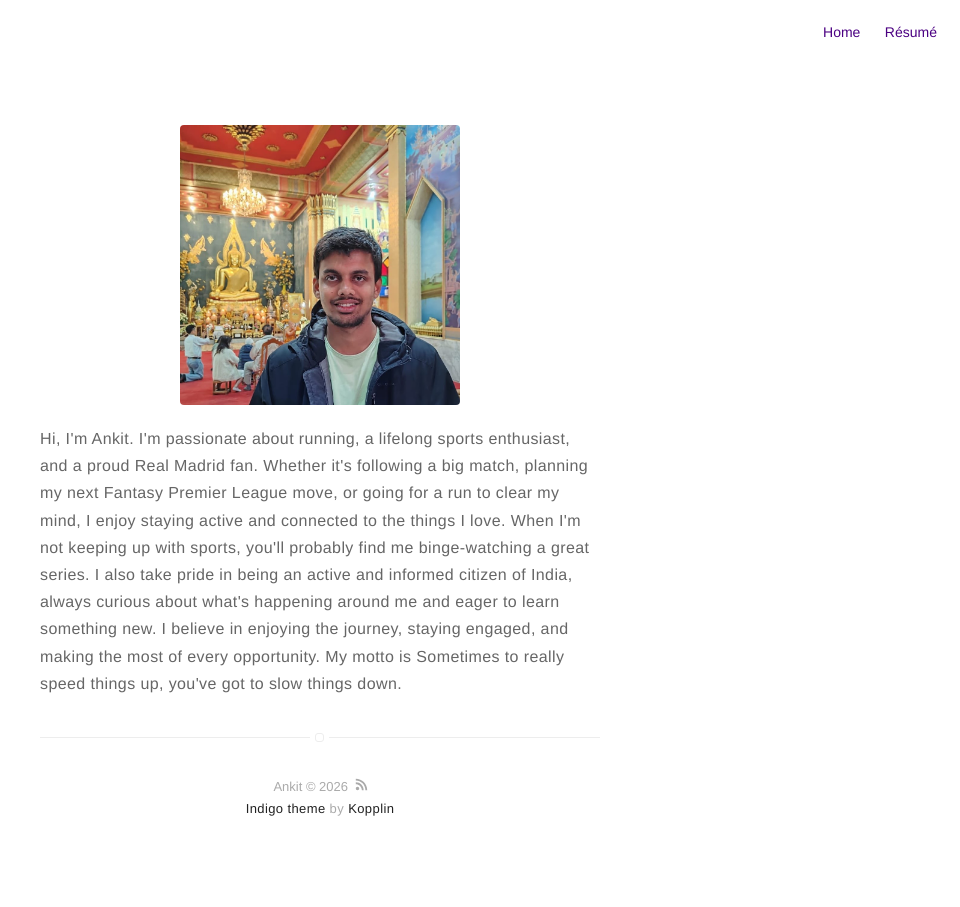
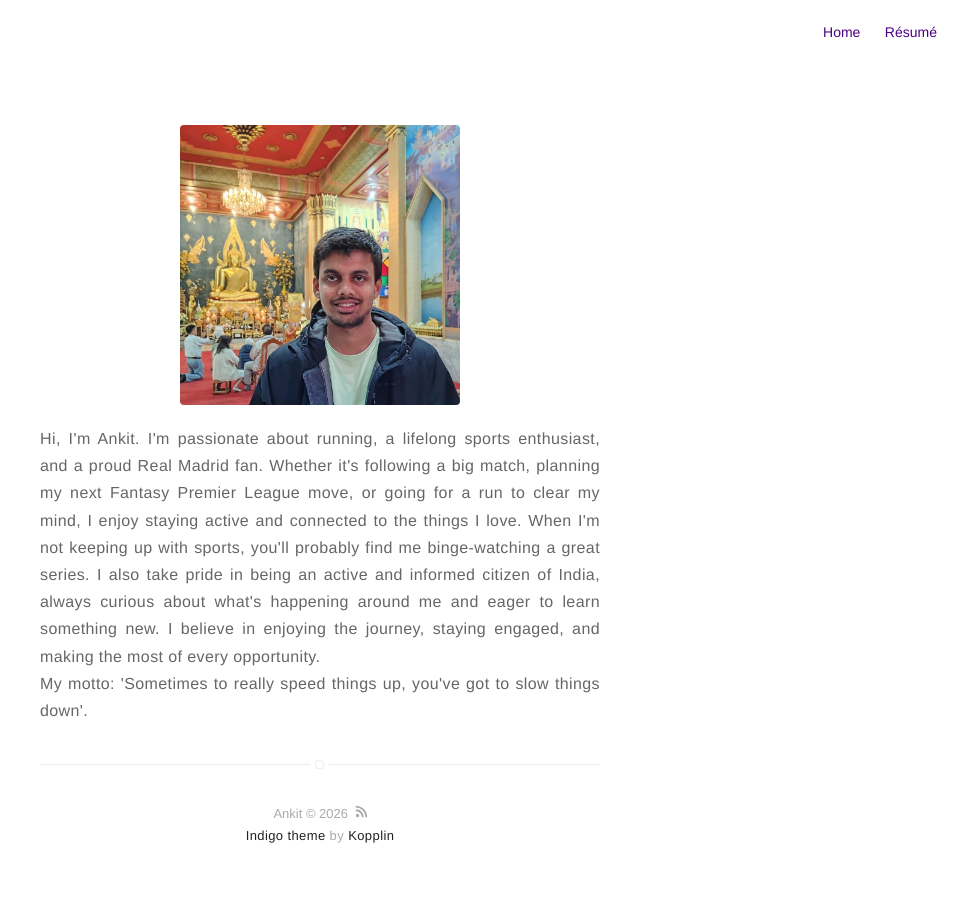
Before and after one commit to ankitcic/ankitcic.github.io, a Jekyll site: the page built from about.md, in a window 1280 px wide. Shown: the whole page, without its empty margins (320-1280 px from the left). Built offline with Jekyll 4.4.1, drawn with Linux system fonts in a browser that asks for light colours.

Commit message:
Update about.md

```diff
--- a/about.md
+++ b/about.md
@@ -4,6 +4,5 @@ layout: page
 ---
 ![Profile Image]({{ site.url }}/{{ site.picture }})
 
-<p> Hi, I'm Ankit. I'm passionate about running, a lifelong sports enthusiast, and a proud Real Madrid fan. Whether it's following a big match, planning my next Fantasy Premier League move, or going for a run to clear my mind, I enjoy staying active and connected to the things I love. When I'm not keeping up with sports, you'll probably find me binge-watching a great series. I also take pride in being an active and informed citizen of India, always curious about what's happening around me and eager to learn something new. I believe in enjoying the journey, staying engaged, and making the most of every opportunity.
-
-My motto is Sometimes to really speed things up, you've got to slow things down.</p>
+<p> <p align="justify"> Hi, I'm Ankit. I'm passionate about running, a lifelong sports enthusiast, and a proud Real Madrid fan. Whether it's following a big match, planning my next Fantasy Premier League move, or going for a run to clear my mind, I enjoy staying active and connected to the things I love. When I'm not keeping up with sports, you'll probably find me binge-watching a great series. I also take pride in being an active and informed citizen of India, always curious about what's happening around me and eager to learn something new. I believe in enjoying the journey, staying engaged, and making the most of every opportunity.
+<br> My motto: 'Sometimes to really speed things up, you've got to slow things down'.</p>
```
